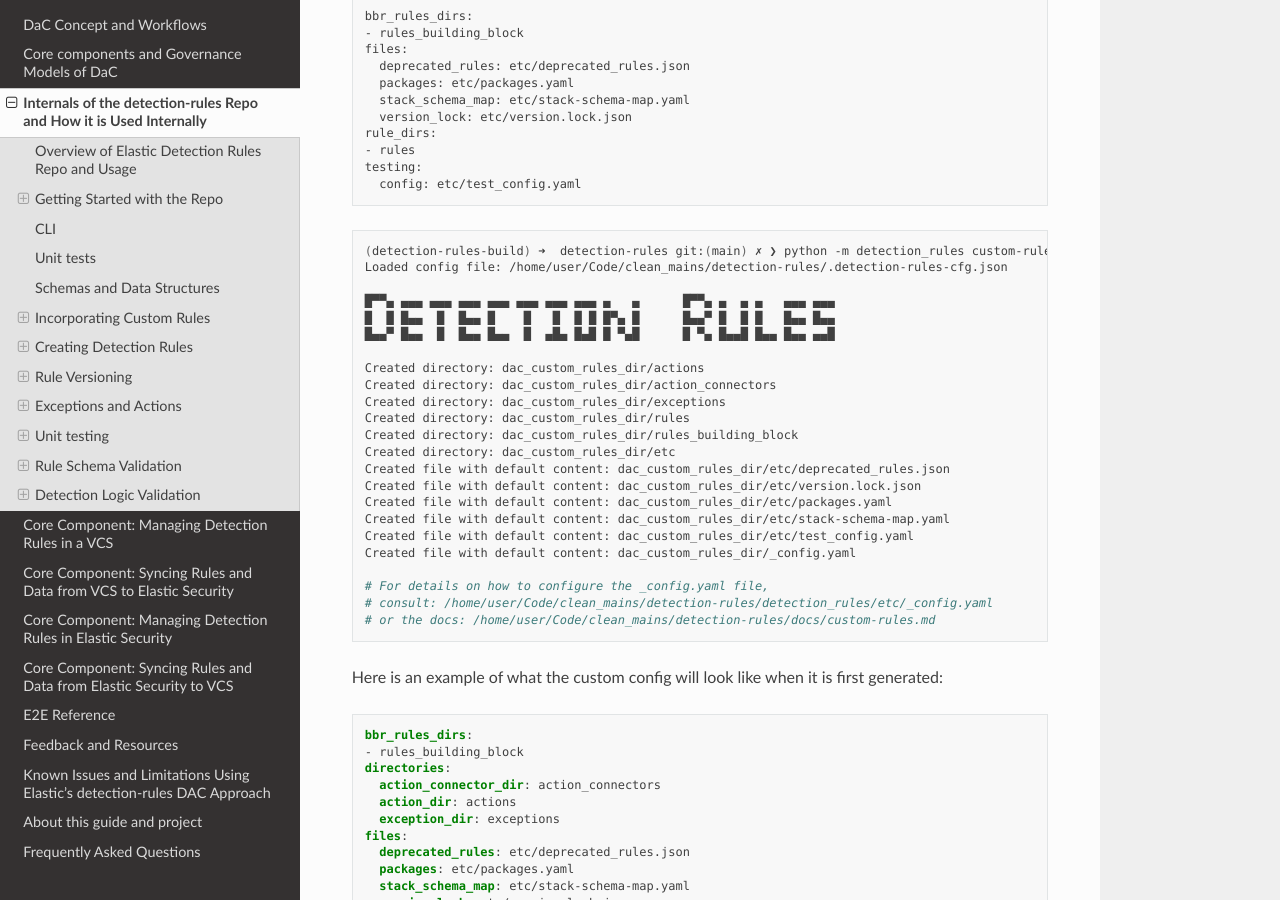
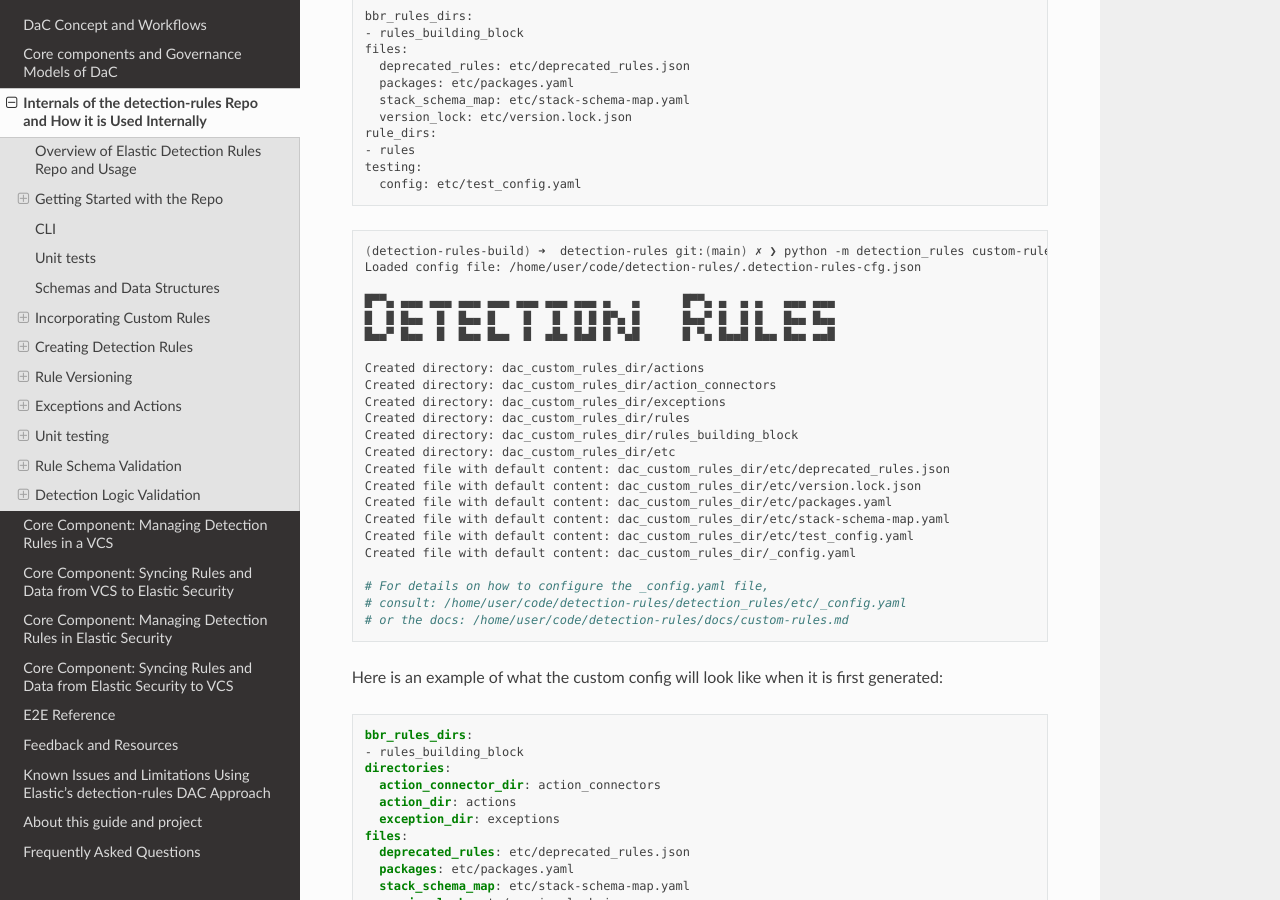
Before and after one commit to elastic/DaC-Reference, a Sphinx documentation site: the page built from docs/internals_of_the_detection_rules_repo.md, in a window 1280 px wide and 900 px high, scrolled down 8767 px. Built offline with Sphinx 7.4.7 and the Read the Docs theme 2.0.0, drawn with Linux system fonts in a browser that asks for light colours.

Commit message:
update examples

````diff
--- a/docs/internals_of_the_detection_rules_repo.md
+++ b/docs/internals_of_the_detection_rules_repo.md
@@ -293,7 +293,7 @@
 
 ```bash
 (detection-rules-build) ➜  detection-rules git:(main) ✗ ❯ python -m detection_rules custom-rules setup-config dac_custom_rules_dir
-Loaded config file: /home/user/Code/clean_mains/detection-rules/.detection-rules-cfg.json
+Loaded config file: /home/user/code/detection-rules/.detection-rules-cfg.json
 
 █▀▀▄ ▄▄▄ ▄▄▄ ▄▄▄ ▄▄▄ ▄▄▄ ▄▄▄ ▄▄▄ ▄   ▄      █▀▀▄ ▄  ▄ ▄   ▄▄▄ ▄▄▄
 █  █ █▄▄  █  █▄▄ █    █   █  █ █ █▀▄ █      █▄▄▀ █  █ █   █▄▄ █▄▄
@@ -313,8 +313,8 @@
 Created file with default content: dac_custom_rules_dir/_config.yaml
 
 # For details on how to configure the _config.yaml file,
-# consult: /home/user/Code/clean_mains/detection-rules/detection_rules/etc/_config.yaml
-# or the docs: /home/user/Code/clean_mains/detection-rules/docs/custom-rules.md
+# consult: /home/user/code/detection-rules/detection_rules/etc/_config.yaml
+# or the docs: /home/user/code/detection-rules/docs/custom-rules.md
 ```
 
 Here is an example of what the custom config will look like when it is first generated:
````
